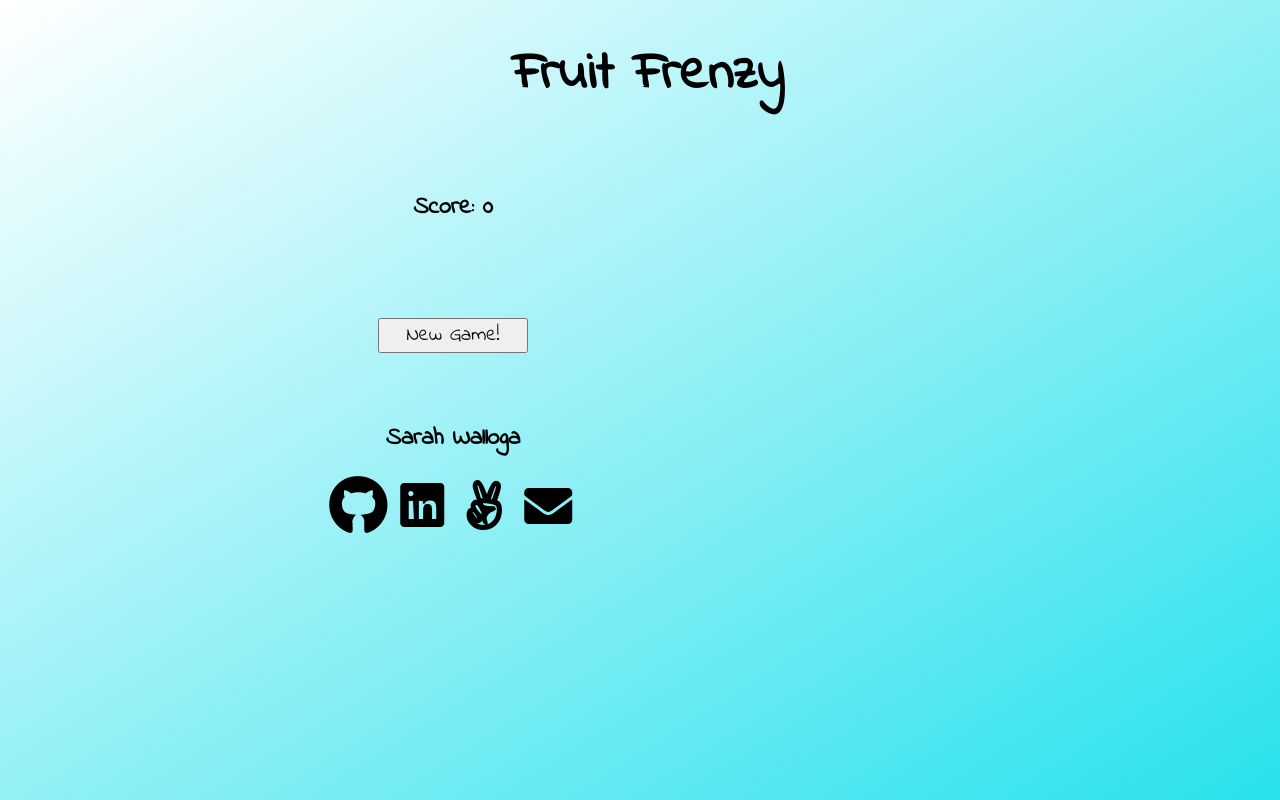
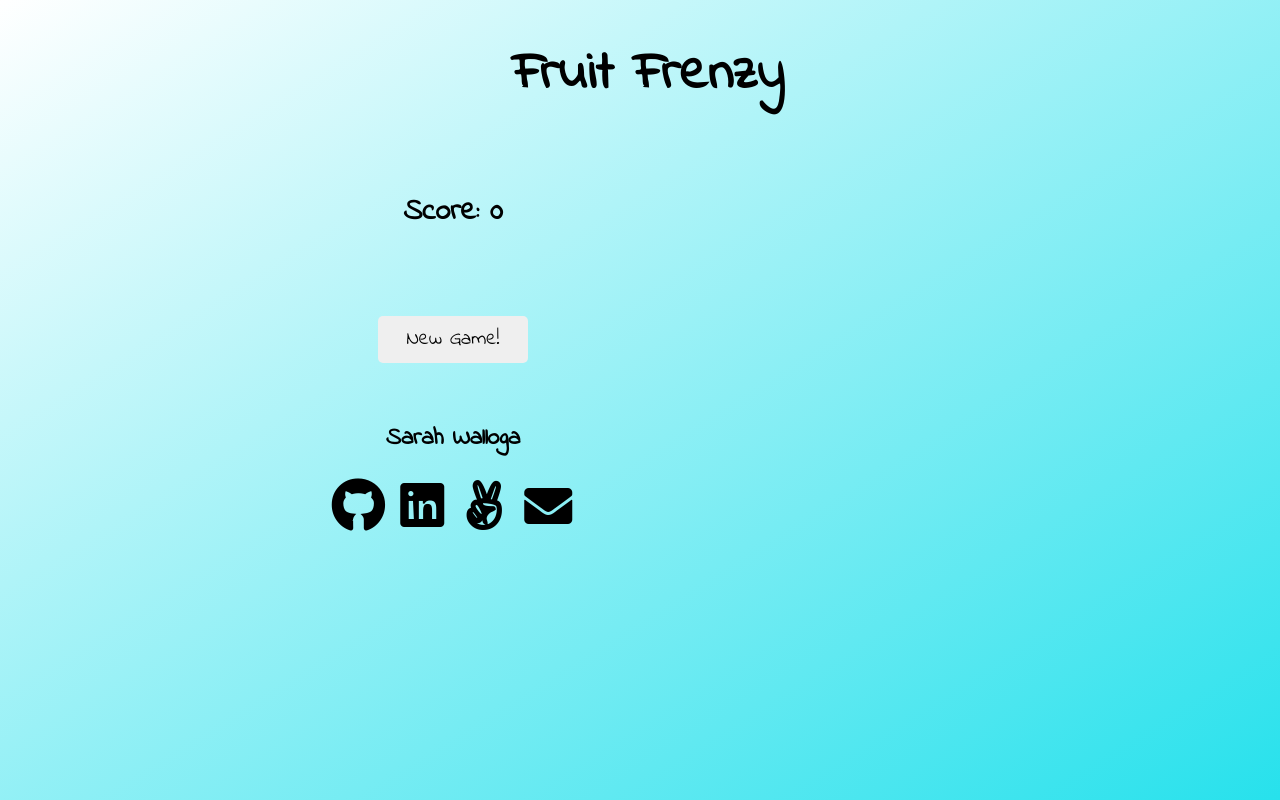
Before and after one commit to swalloga/FruitFrenzy, a website built with webpack: page index.html in a window 1280 px wide. In both pictures the pointer is over the item 357 px from the left and 506 px from the top of the page. Built offline with nearby package versions, Linux system fonts and the light colour scheme.

```diff
--- a/assets/css/application.css
+++ b/assets/css/application.css
@@ -15,7 +15,8 @@
 }
 
 li:hover {
-  transform: scale(1.2);
+  transform: scale(1.1);
+  transition: all .3s ease;
 }
 
 a {
@@ -67,7 +68,7 @@
 .player-score {
   margin: 40px 0;
   text-align: center;
-  font-size: 24px;
+  font-size: 30px;
   font-weight: 700;
 }
 
@@ -75,10 +76,15 @@
   display: block;
   width: 150px;
   font-size: 20px;
+  border-radius: 5px;
+  border: none;
+  padding: 9px;
 }
 
 button:hover {
+  transform: scale(1.05);
   font-weight: 700;
+  transition: all .3s ease;
 }
 
 h1 {
```
Also changed, not shown: README.md.
